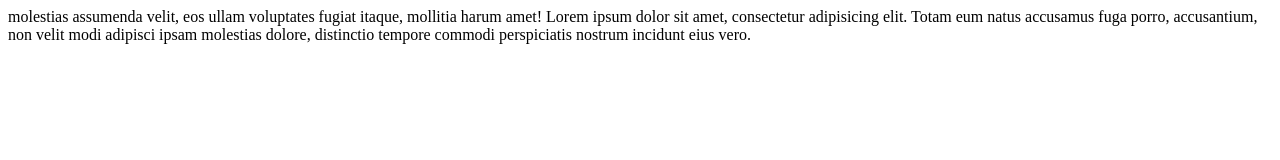
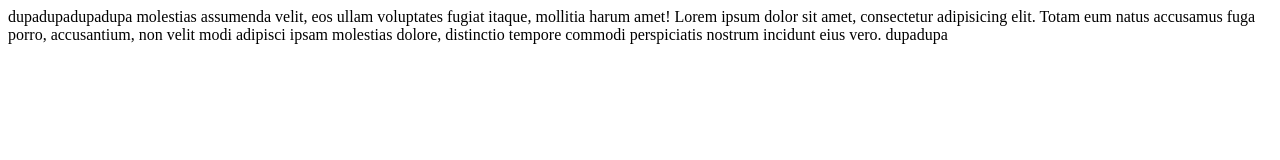
Before and after one commit to DomiGnh/domi, a plain HTML site: page index.html in a window 1280 px wide. Drawn offline with Linux system fonts and the light colour scheme.

Commit message:
dodanie butt

```diff
--- a/index.html
+++ b/index.html
@@ -5,11 +5,12 @@
     <title>Git ćwiczenia</title>
 </head>
 <body>
+      dupadupadupadupa
 
       molestias assumenda velit, eos ullam voluptates fugiat itaque, mollitia harum amet!
 
        Lorem ipsum dolor sit amet, consectetur adipisicing elit. Totam eum natus accusamus fuga porro, accusantium, non velit modi adipisci ipsam molestias dolore, distinctio tempore commodi perspiciatis nostrum incidunt eius vero.
-
+   dupadupa
 
 </body>
 </html>
```
